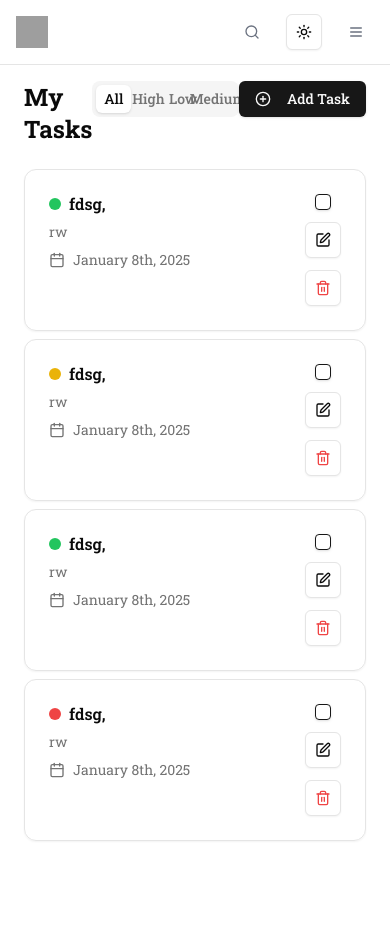
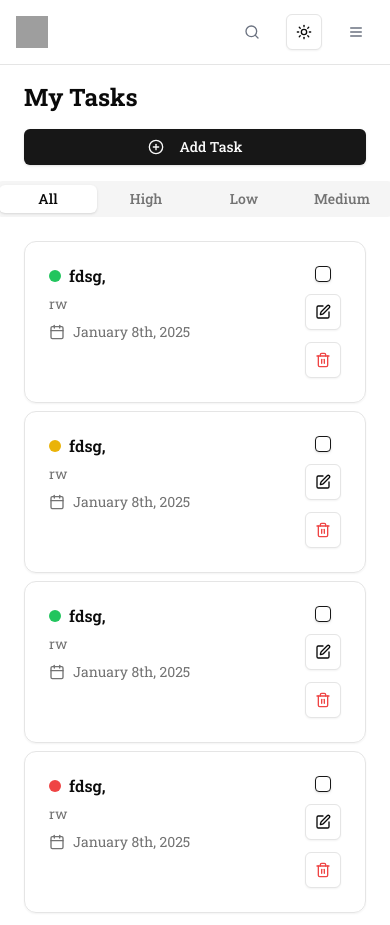
Before and after one commit to shuaib-code/RTK, a React (Vite) app: page /task in a window 390 px wide. Built offline with nearby package versions, Linux system fonts and the light colour scheme; grey boxes are pictures that could not be loaded.

Commit message:
bug: Task page responsive

```diff
--- a/src/components/moudles/task/modal/button.tsx
+++ b/src/components/moudles/task/modal/button.tsx
@@ -3,12 +3,12 @@ import { PlusCircle } from "lucide-react";
 import { useState } from "react";
 import { AddTaskModal } from "./AddTask";
 
-export function AddTaskButton() {
+export function AddTaskButton({ className }: { className?: string }) {
   const [isOpen, setIsOpen] = useState(false);
 
   return (
     <>
-      <Button onClick={() => setIsOpen(true)}>
+      <Button onClick={() => setIsOpen(true)} className={className}>
         <PlusCircle className="mr-2 h-4 w-4" /> Add Task
       </Button>
       <AddTaskModal open={isOpen} onOpenChange={setIsOpen} />
--- a/src/pages/Tasks.tsx
+++ b/src/pages/Tasks.tsx
@@ -12,12 +12,17 @@ export default function Task() {
 
   return (
     <div className="px-2 mt-4">
-      <div className="flex justify-between">
-        <h1 className="text-2xl font-bold mb-6">My Tasks</h1>
+      <div className="grid grid-cols-1 md:grid-cols-[auto,1fr,auto] items-center gap-4 md:gap-6 mb-6">
+        <h1 className="text-2xl font-bold">My Tasks</h1>
+
+        <div className="flex justify-center md:hidden">
+          <AddTaskButton className="w-full" />
+        </div>
+
         <Tabs
           defaultValue="all"
           onValueChange={(value) => dispatch(updateFilter(value as TFilter))}
-          className="w-[400px]"
+          className="w-[400px] justify-self-center"
         >
           <TabsList className="grid w-full grid-cols-4">
             <TabsTrigger value="all">All</TabsTrigger>
@@ -26,8 +31,12 @@ export default function Task() {
             <TabsTrigger value="medium">Medium</TabsTrigger>
           </TabsList>
         </Tabs>
-        <AddTaskButton />
+
+        <div className="justify-self-end hidden md:block">
+          <AddTaskButton />
+        </div>
       </div>
+
       <div className="grid gap-2">
         {tasks?.map((task, idx) => (
           <TaskCard task={task} key={idx} />
```
